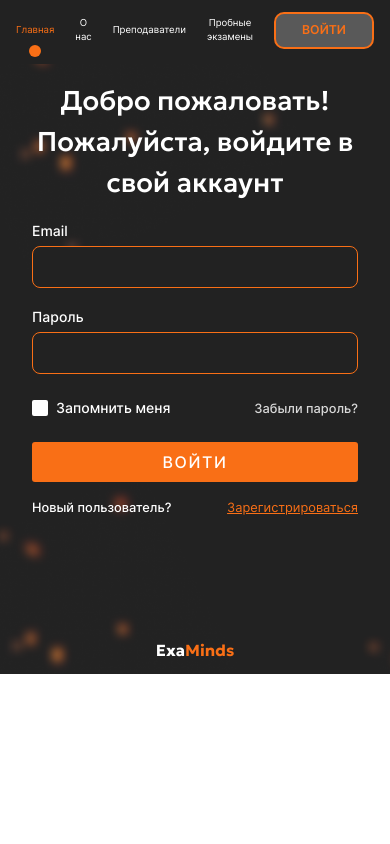
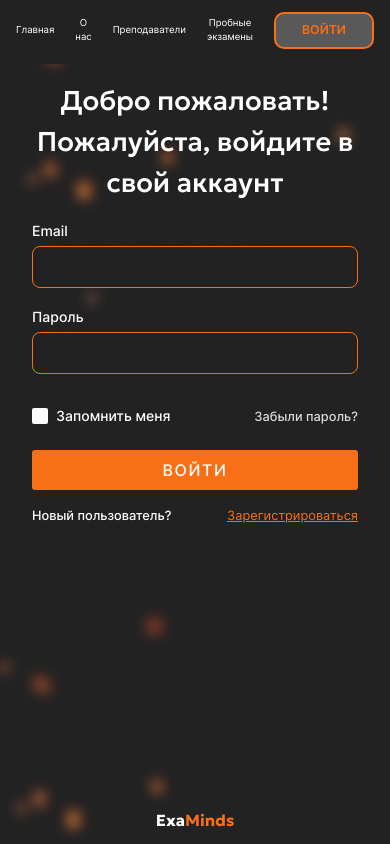
Before and after one commit to ShamkhalG/Examinds, a Vue app: page /login in a window 390 px wide. Built offline with nearby package versions, Linux system fonts and the light colour scheme.

Commit message:
Login page is ready.

```diff
--- a/src/components/Login.vue
+++ b/src/components/Login.vue
@@ -1,19 +1,23 @@
 <template>
-  <!-- TODO Desktop version -->
-  <div class="bg-login_bg bg-cover lg:bg-center flex flex-col relative
-    items-center px-8 py-4 min-h-[610px]"
+  <div class="bg-login_bg bg-cover lg:bg-center flex flex-col flex-grow relative
+    items-center lg:items-end lg:pr-[24rem] px-8 py-4 h-[calc(100vh-64px)]"
   >
+    <img v-if="screenWidth > 1024" src="@/assets/images/login/login_bulb.png"
+      class="absolute w-[600px] left-[12rem]" />
+
     <!-- Welcome text -->
-    <h1 class="text-white text-center font-geologicaMedium text-[1.7rem] mb-4">
+    <h1 class="text-white text-center lg:text-left font-geologicaMedium text-[1.7rem]
+      lg:text-[2rem] mb-4 lg:mt-[2.5rem] lg:z-10"
+    >
       Добро пожаловать! <br />
       Пожалуйста, войдите в свой аккаунт
     </h1>
 
     <!-- Form -->
-    <form @submit.prevent="login" class="w-full">
+    <form @submit.prevent="login" class="w-full max-w-[400px] lg:z-10">
       <!-- Email -->
-      <div class="mb-4">
-        <label for="email" class="text-sm text-white font-interMedium">
+      <div class="mb-4 lg:mb-6">
+        <label for="email" class="text-sm lg:text-[1rem] text-white font-interMedium">
           Email
         </label>
 
@@ -24,8 +28,8 @@
       </div>
 
       <!-- Password -->
-      <div class="mb-6">
-        <label for="password" class="text-sm text-white font-interMedium">
+      <div class="mb-8">
+        <label for="password" class="text-sm lg:text-[1rem] text-white font-interMedium">
           Пароль
         </label>
         <input type="password" v-model="loginData.password" name="password"
@@ -35,25 +39,24 @@
       </div>
 
       <!-- Remember me checkbox -->
-      <div class="flex justify-between items-center mb-6">
+      <div class="flex justify-between items-center mb-6 lg:mb-8">
         <div class="flex items-center">
           <input type="checkbox" id="remember" v-model="loginData.rememberMe" name="remember"
-            class="w-4 h-4 mr-2 rounded-sm peer appearance-none bg-white bg-center bg-cover
-            checked:bg-login_check bg-no-repeat"
+            class="w-4 h-4 mr-2 rounded-sm appearance-none bg-white bg-center bg-cover
+            checked:bg-login_check bg-no-repeat cursor-pointer"
           />
-          <label for="remember" class="text-white text-sm font-interMedium">
+          <label for="remember" class="cursor-pointer text-white text-sm lg:text-[1rem] font-interMedium select-none">
             Запомнить меня
           </label>
         </div>
 
-        <!-- LONGTODO Forgot Password? -->
-        <RouterLink to="" class="text-[#D9D9D9] text-[0.8rem] font-interMedium">
+        <button @click.prevent="reinitializePassword" class="text-[#D9D9D9] text-[0.8rem] lg:text-[1rem] font-interMedium">
           Забыли пароль?
-        </RouterLink>
+        </button>
       </div>
 
       <!-- Login button -->
-      <button type="submit" class="w-full py-2 mb-4 bg-minds text-white
+      <button type="submit" class="w-full py-2 lg:py-4 mb-4 lg:mb-8 bg-minds text-white
         rounded-[3px] font-interMedium tracking-widest"
       >
         ВОЙТИ
@@ -61,15 +64,22 @@
     </form>
 
     <!-- Register section -->
-    <div class="flex flex-row justify-between w-full">
-      <p class="text-white text-[0.8rem] font-interMedium">Новый пользователь?</p>
+    <div class="flex flex-row justify-between w-full max-w-[400px] lg:z-10">
+      <p class="text-white text-[0.8rem] lg:text-[1rem] font-interMedium">
+        Новый пользователь?
+      </p>
+
       <RouterLink to="/#registerForm" class="text-minds text-[0.8rem]
-        underline font-interRegular"
+        underline font-interRegular lg:text-[1rem]"
       >
         Зарегистрироваться
       </RouterLink>
     </div>
-    <h4 class="text-white font-geologicaBold absolute bottom-3">Exa<span class="text-minds">Minds</span></h4>
+
+    <!-- Examinds logo -->
+    <h4 class="text-white lg:text-[1.5rem] font-geologicaBold absolute bottom-3 lg:bottom-[2rem] lg:left-[2rem]">
+      Exa<span class="text-minds">Minds</span>
+    </h4>
   </div>
 </template>
 
@@ -81,6 +91,7 @@ export default {
   name: 'Login',
   data() {
     return {
+      screenWidth: window.innerWidth,
       loginData: {
         email: '',
         password: '',
@@ -111,9 +122,26 @@ export default {
         // LONGTODO Sending API request for login
 
         // Login successful
-        showToast("red", "Ошибка. Попробуйте позже!")
+        showToast("red", "Произошла ошибка! Пожалуйста, попробуйте позже.")
         // showToast("green", "Вход успешный!")
       }
+    },
+
+    async reinitializePassword() {
+      if (this.loginData.email === "") {
+        showToast("red", "Введите ваш мейл!")
+        return
+      }
+
+      // Email validation
+      if (!/^[^\s@]+@[^\s@]+\.[^\s@]+$/.test(this.loginData.email)) {
+        showToast("red", "Введённый мейл недействительный!")
+        return
+      }
+
+      // LONGTODO Sending API request for password reinitialization
+      showToast("red", "Произошла ошибка! Пожалуйста, попробуйте позже.")
+      // showToast("blue", "Инструкции по сбросу пароля отправлены на вашу почту.")
     }
   }
 }
--- a/src/components/Navigation.vue
+++ b/src/components/Navigation.vue
@@ -35,7 +35,6 @@
       </div>
 
       <!-- Пробные экзамены -->
-      <!-- TODO Functionality of "Evaluation" -->
       <div class="flex flex-col items-center">
         <button :class="['text-[0.6rem] border-none cursor-pointer font-interRegular mb-2 lg:text-[1rem] lg:mb-0',
           activeIndex === 3 ? 'text-[#F96F16]' : 'text-white']"
@@ -62,13 +61,15 @@
 </template>
 
 <script>
+import { ref, watch } from 'vue'
+import { useRoute } from 'vue-router'
+
 export default {
   // eslint-disable-next-line vue/multi-word-component-names
   name: "Navigation",
   data() {
     return {
       screenWidth: window.innerWidth,
-      activeIndex: 0
     }
   },
   methods: {
@@ -103,5 +104,15 @@ export default {
       }
     },
   },
+  setup() {
+    const route = useRoute()
+    let activeIndex = ref(route.path === '/' ? 0 : -1)
+
+    watch(() => route.path, (newPath) => {
+      activeIndex.value = newPath === '/' ? 0 : -1
+    })
+
+    return { activeIndex }
+  }
 }
 </script>
--- a/src/components/home/ContactUs.vue
+++ b/src/components/home/ContactUs.vue
@@ -117,16 +117,7 @@ export default {
       return this.screenWidth < 1024 ? registerBgMobile : registerBgDesktop;
     }
   },
-  mounted() {
-    window.addEventListener('resize', this.updateScreenWidth);
-  },
-  beforeUnmount() {
-    window.removeEventListener('resize', this.updateScreenWidth);
-  },
   methods: {
-    updateScreenWidth() {
-      this.screenWidth = window.innerWidth;
-    },
     async validateData() {
       // Required rule validation
       if (Object.values(this.registerData).some(value => !value)) {
@@ -213,7 +204,7 @@ export default {
           })
           .catch(error => {
             console.error('Error: ', error.message);
-            showToast("red", "Произошла ошибка! Пожалуйста, повторите ещё раз.");
+            showToast("red", "Произошла ошибка! Пожалуйста, попробуйте позже.");
           });
       }
     },
```
